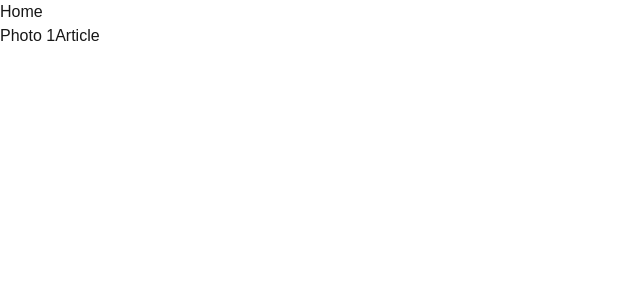
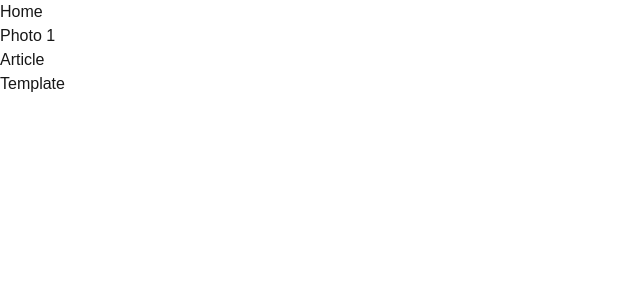
Before and after one commit to ChenHuei/next15, a Next.js app: page / in a window 1280 px wide. Shown: the top 300 px of the page, without its empty margins (0-640 px from the left). Built offline with nearby package versions, Linux system fonts and the light colour scheme.

Commit message:
add template

```diff
--- a/src/app/page.tsx
+++ b/src/app/page.tsx
@@ -7,8 +7,13 @@ export default function Home() {
 			<Link href="/photos/1" passHref>
 				Photo 1
 			</Link>
+			<br />
 			<Link href="/article/read" passHref>
 				Article
+			</Link>
+			<br />
+			<Link href="/template" passHref>
+				Template
 			</Link>
 		</div>
 	);
--- /dev/null
+++ b/src/app/template/page.tsx
@@ -0,0 +1,3 @@
+export default function Template() {
+	return <h1>Template</h1>;
+}
```
Also changed, not shown: src/app/template/template.tsx (added, +8 -0 lines).
